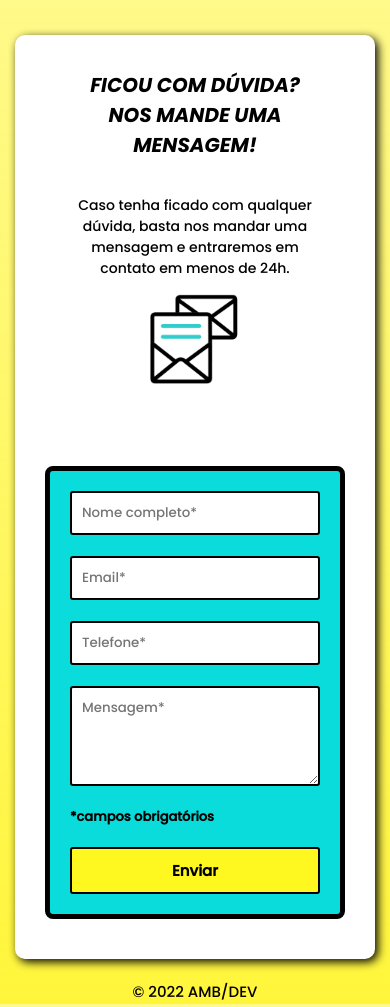
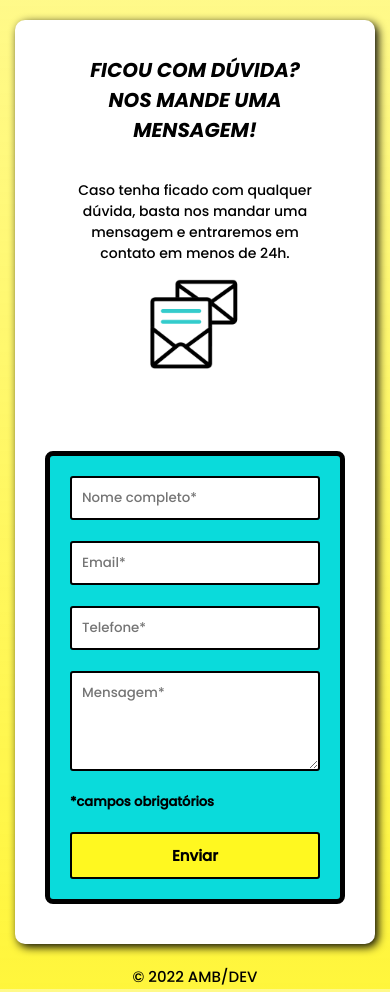
Before and after one commit to alinemozer/form, a plain HTML site: page index.html in a window 390 px wide. Drawn offline with Linux system fonts and the light colour scheme.

Commit message:
Alterações no responsivo

```diff
--- a/src/css/responsive.css
+++ b/src/css/responsive.css
@@ -1,7 +1,7 @@
 @media(max-width: 975px) {
     .container {
         flex-direction: column;
-        margin: 35px 15px 20px;
+        margin: 20px 15px;
     }
 
     .container .informacoes {
```
